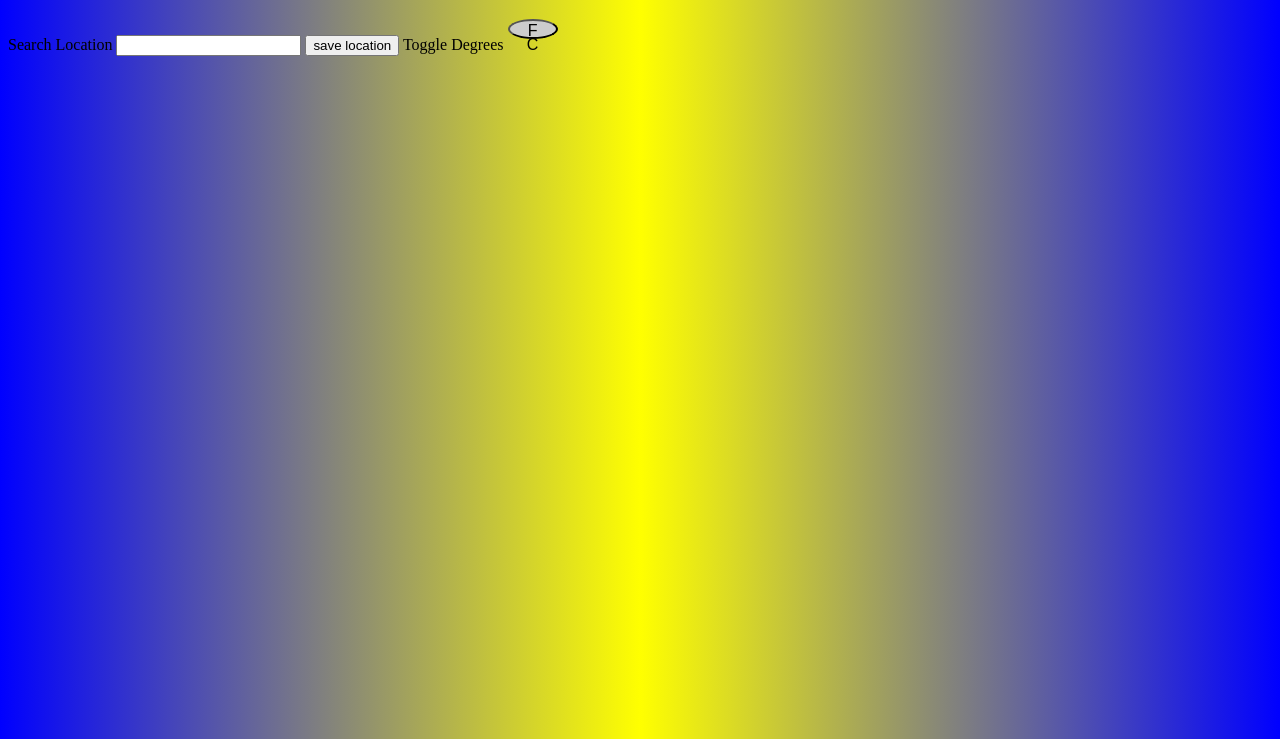
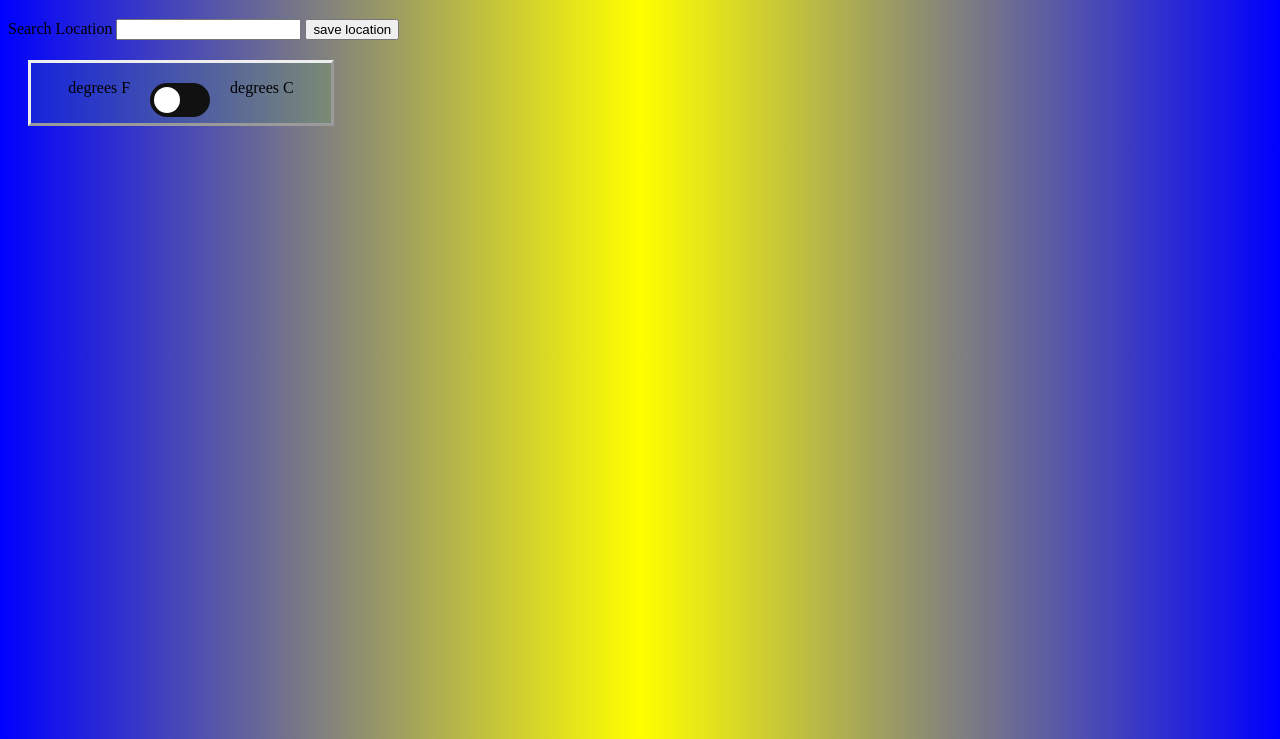
Before and after one commit to yoshig5114/weatherApp, a plain HTML site: page index.html in a window 1280 px wide. Shown: the part 61-800 px from the top of the page. Drawn offline with Linux system fonts and the light colour scheme.

Commit message:
toggle working, styling is coming along

```diff
--- a/index.html
+++ b/index.html
@@ -15,11 +15,18 @@
     <input type="search" name="locationSearchInput" id="locationSearchInput">
     <label for="saveLocationButton"></label>
     <input type="button" value="save location" id="saveLocationButton">
-    <label for="degreesToggle">Toggle Degrees</label>
-    <button class="degreesToggle">
-        <span class=>F</span>
-        <span class=>C</span>
-    </button>
+    <div class="row toggle">
+        <div>
+            <p class="unit">degrees F</p>
+        </div>
+        <label for="theme-switcher" class="switch col">
+            <input id="theme-switcher" type="checkbox">
+            <span class="slider round"></span>
+        </label>
+        <div>
+            <p class="unit">degrees C</p>
+        </div>
+    </div>
 
 </header>
 <body>
--- a/index.js
+++ b/index.js
@@ -1,17 +1,21 @@
 
+//Access toggle switch HTML element
+var themeSwitcher = document.querySelector("#theme-switcher");
+var unit = document.querySelector(".unit");
 
+// Set default mode to dark
+var mode = "F";
 
-const toggleButton = document.querySelector('degreesToggle');
-
-const toggleButtonState = {
-  isActive: false,
-  temperatureUnit: 'F',
-};
-
-toggleButton.addEventListener('click', () => {
-  toggleButtonState.isActive = !toggleButtonState.isActive;
-  toggleButtonState.temperatureUnit = toggleButtonState.isActive ? 'C' : 'F';
-
-  toggleButton.classList.toggle('active', toggleButtonState.isActive);
-  document.querySelector(`.toggle-button span.${toggleButtonState.temperatureUnit}`).classList.add('active');
+// Listen for a click event on toggle switch
+themeSwitcher.addEventListener("click", function() {
+  // If mode is dark, apply light background
+  if (mode === "F") {
+    mode = "C";
+    unit.setAttribute("class", "light");
+  }
+  // If mode is light, apply dark background
+  else {
+    mode = "F";
+    unit.setAttribute("class", "dark");
+  }
 });
--- a/style.css
+++ b/style.css
@@ -3,28 +3,86 @@ body {
   background: linear-gradient(90deg, blue, yellow, blue);
 }
 
-.degreesToggle {
-  display: inline-block;
-  width: 50px;
-  height: 20px;
-  border-radius: 50%;
-  background-color: #ccc;
-  cursor: pointer;
+.toggle {
+  border-style: outset;
+  height: 60px;
+  width: 300px;
+  background-color: rgba(76, 175, 80, 0.15)
 }
 
-.degreesToggle span {
-  display: block;
-  width: 100%;
-  height: 100%;
-  text-align: center;
-  font-size: 16px;
+/* Styling the Switch button */
+.switch {
+  position: relative;
+  display: inline-block;
+  width: 60px;
+  height: 34px;
 }
 
-.degreesToggle:hover {
-  background-color: #aaa;
+/* Hide default HTML checkbox */
+.switch input {
+  opacity: 0;
+  width: 0;
+  height: 0;
 }
 
-.degreesToggle:checked {
-  background-color: #fff;
-  color: #000;
+/* The slider */
+.slider {
+  position: absolute;
+  cursor: pointer;
+  top: 0;
+  left: 0;
+  right: 0;
+  bottom: 0;
+  background-color: #111;
+  -webkit-transition: .4s;
+  transition: .4s;
 }
+
+.slider:before {
+  position: absolute;
+  content: "";
+  height: 26px;
+  width: 26px;
+  left: 4px;
+  bottom: 4px;
+  background-color: white;
+  -webkit-transition: .4s;
+  transition: .4s;
+}
+
+input:checked + .slider {
+  background-color: rgb(29, 128, 210);
+}
+
+input:focus + .slider {
+  box-shadow: 0 0 1px rgb(29, 128, 210);
+}
+
+input:checked + .slider:before {
+  -webkit-transform: translateX(26px);
+  -ms-transform: translateX(26px);
+  transform: translateX(26px);
+}
+
+/* Rounded sliders */
+.slider.round {
+  border-radius: 34px;
+}
+
+.slider.round:before {
+  border-radius: 50%;
+}
+
+.row {
+  margin: 20px;
+  display: flex;
+  justify-content: center;
+}
+.col {
+  margin: 20px;
+  display: flex;
+  justify-content: center;
+}
+.unit {
+  display: flex;
+}
```
